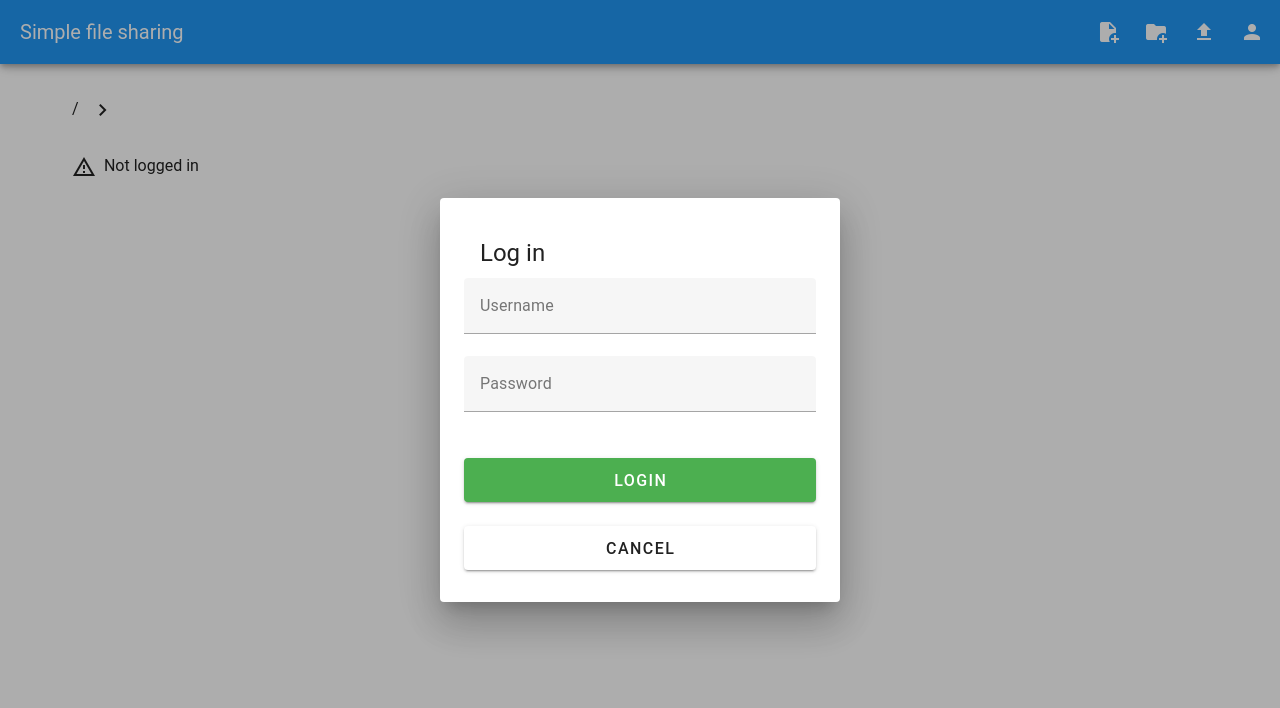
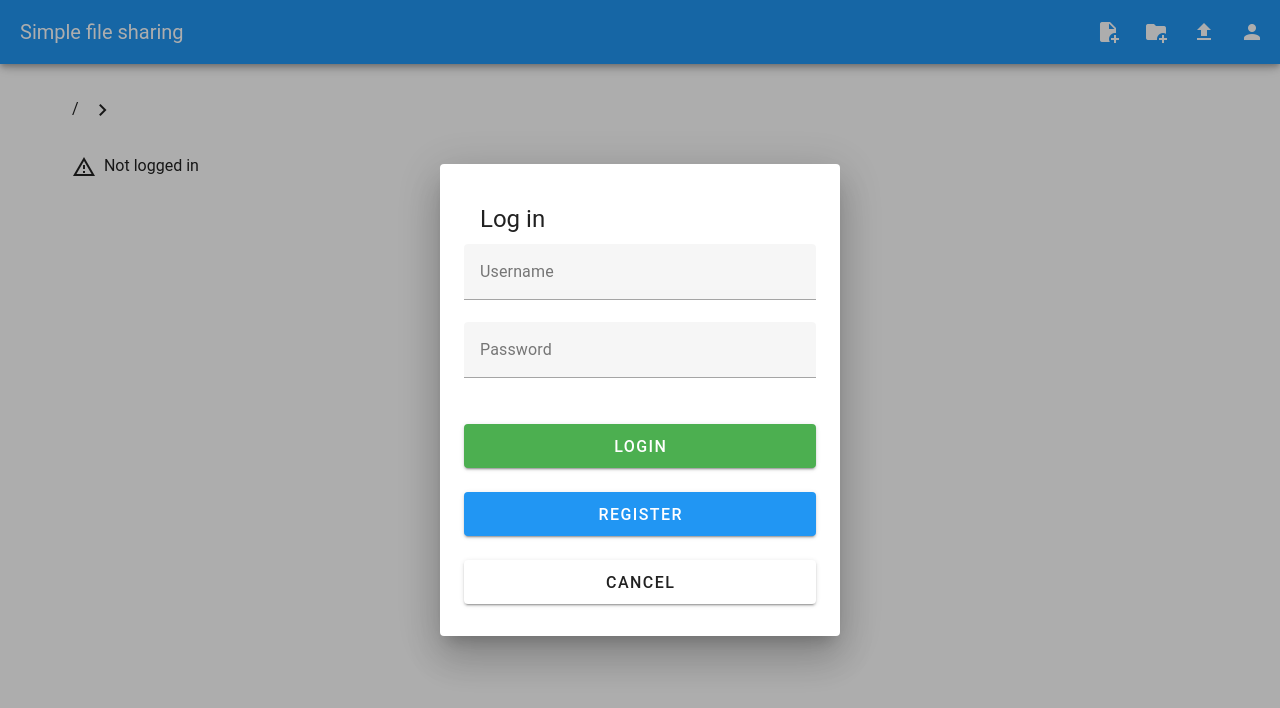
Before and after one commit to chen-456/simple-file-sharing, a Vue app in the folder frontend/: page / in a window 1280 px wide. Shown: the top 708 px of the page. Built offline with nearby package versions, Linux system fonts and the light colour scheme.

Commit message:
[web] `LoginDialog`: Add Register button

```diff
--- a/frontend/src/views/LoginDialog.vue
+++ b/frontend/src/views/LoginDialog.vue
@@ -15,7 +15,7 @@ function required(v: string) {
   return !!v || 'Field is required';
 }
 
-async function doLogin() {
+async function doLoginOrRegister(register: boolean) {
   if (username.value.length === 0 || password.value.length === 0) {
     alert('Missing required fields');
     return;
@@ -25,7 +25,7 @@ async function doLogin() {
   try {
     const controlSocket = await ensureConnection();
     await controlSocket.execute({
-      'cmd': 'LoginPwd',
+      'cmd': register ? 'RegisterPwd' : 'LoginPwd',
       'username': username.value,
       'password': password.value,
     });
@@ -51,13 +51,16 @@ defineExpose({ show });
       <v-card-title>
         <span class="text-h5">Log in</span>
       </v-card-title>
-      <v-form @submit.prevent="doLogin">
+      <v-form @submit.prevent="void (0)">
         <v-text-field v-model="username" label="Username" :rules="[required]" clearable :readonly="busy" />
         <v-text-field v-model="password" label="Password" type="password" :rules="[required]" clearable
           :readonly="busy" />
         <br />
         <v-btn type="submit" block size="large" color="success" variant="elevated" :disabled="busy"
-          @click="doLogin()">Login</v-btn>
+          @click="doLoginOrRegister(false)">Login</v-btn>
+        <br />
+        <v-btn type="submit" block size="large" color="blue" variant="elevated" :disabled="busy"
+          @click="doLoginOrRegister(true)">Register</v-btn>
         <br />
         <v-btn color="failed" block size="large" variant="elevated" @click="visible = false">Cancel</v-btn>
       </v-form>
```
